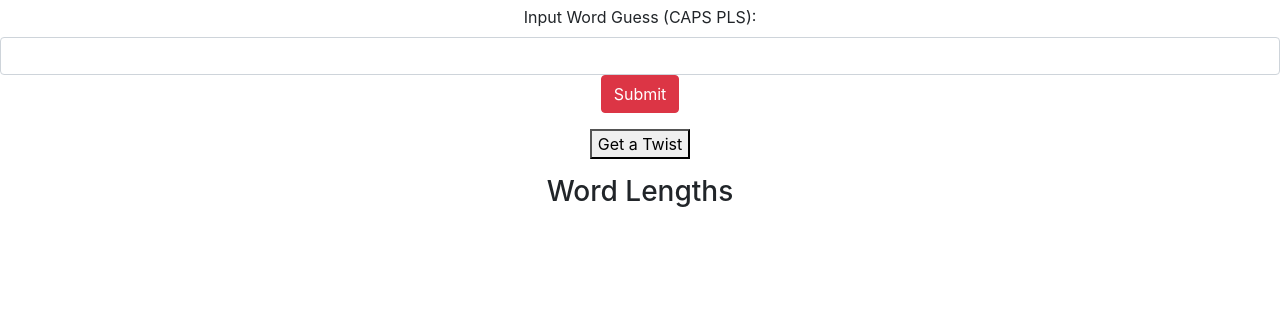
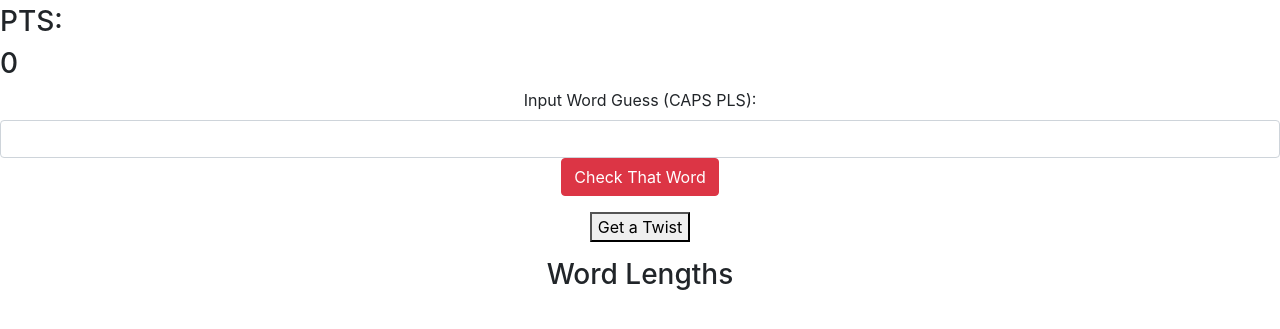
Before and after one commit to atenudel/texttwist, a plain HTML site: page index.html in a window 1280 px wide. Shown: the part 51-380 px from the top of the page. Drawn offline with nearby package versions, Linux system fonts and the light colour scheme.

Commit message:
Update index.html

```diff
--- a/index.html
+++ b/index.html
@@ -8,12 +8,14 @@ integrity="sha384-ggOyR0iXCbMQv3Xipma34MD+dH/1fQ784/j6cY/iJTQUOhcWr7x9JvoRxT2MZw
   </head>
   <body>
     <h1 align="center">BAD TEXT TWIST</h1>
+    <h3 align="left" id="points">PTS:</h3>
 
+    <h3 align="left" id="thescoreboard">0</h3>
 
     <div class='form-group' align="center">
             <label for='theanswer'>Input Word Guess (CAPS PLS):</label>
             <input id='theanswer' type='text' class='form-control' required>
-            <input type='submit' id='go' class='btn btn-danger' value='Submit'>
+            <input type='submit' id='go' class='btn btn-danger' value='Check That Word'>
      </div>
     <div class='form-group' align="center">
         <button id="grabmore">Get a Twist</button>
```
